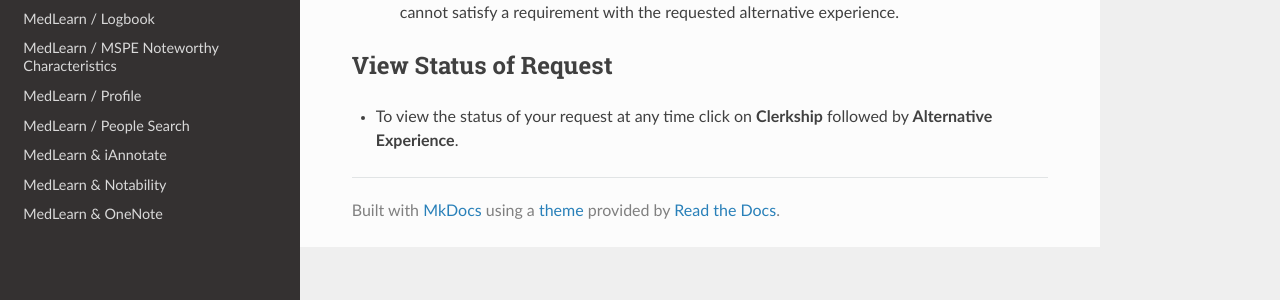
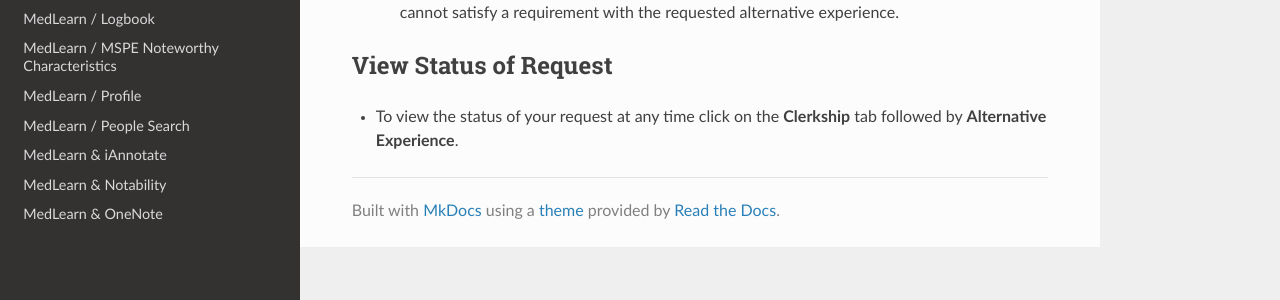
Before and after one commit to UACOMTucson/MedDocs, an MkDocs documentation site: the page built from docs/17_MedLearn_AltExp.md, in a window 1280 px wide. Shown: the part 504-804 px from the top of the page. Built offline with MkDocs 1.6.1, drawn with Linux system fonts in a browser that asks for light colours; nearby versions of some CDN libraries; old or Windows-style settings are respelled for this version of MkDocs.

Commit message:
update to alt exp page

```diff
--- a/docs/17_MedLearn_AltExp.md
+++ b/docs/17_MedLearn_AltExp.md
@@ -14,4 +14,4 @@
 
 ## View Status of Request
 
-* To view the status of your request at any time click on **Clerkship** followed by **Alternative Experience**.
+* To view the status of your request at any time click on the **Clerkship** tab followed by **Alternative Experience**.
```
